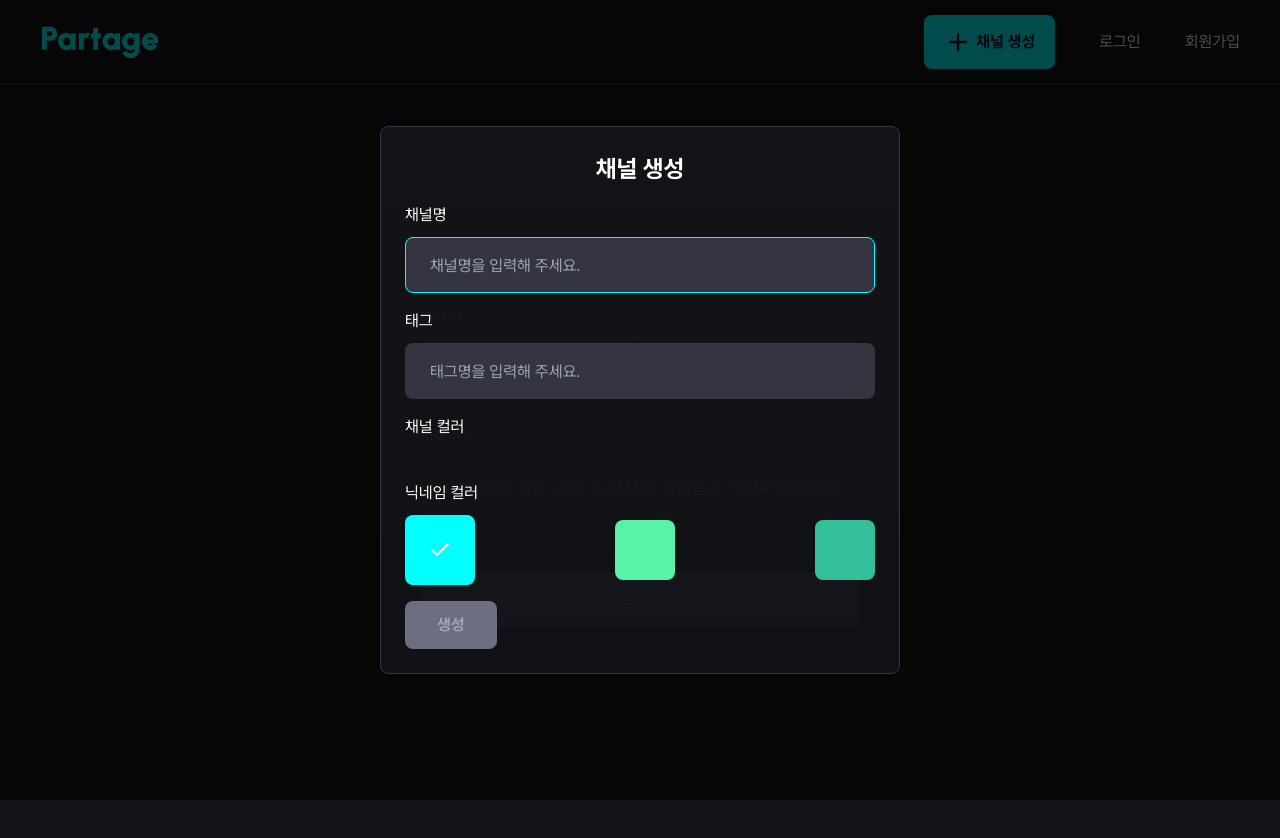
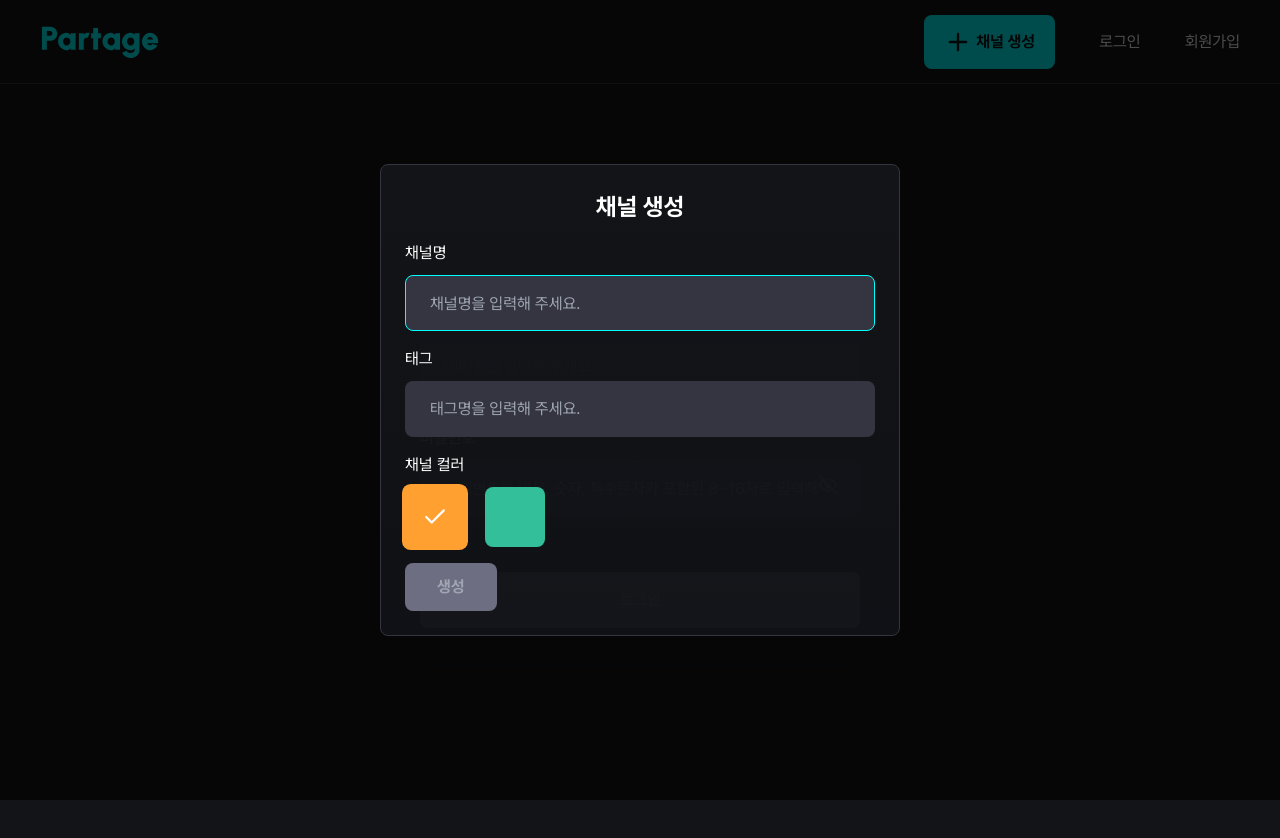
Before and after one commit to Team-Partage/partage_web, a Next.js app: page /login in a window 1280 px wide. Both pictures are taken after a click on the button "채널 생성". Shown: the top 838 px of the page. Built offline with nearby package versions, Linux system fonts and the light colour scheme.

Commit message:
refactor: ColorChips 리팩토링

```diff
--- a/src/components/ColorChips.tsx
+++ b/src/components/ColorChips.tsx
@@ -1,69 +1,53 @@
-import { ReactNode, useEffect, useState } from 'react';
+'use client';
+
+import { useState } from 'react';
 
 import { cn } from '@/lib/utils';
-import { colors, customColors } from '@/utils/colors';
 import { Check } from 'lucide-react';
 
-type Size =
-  | 'size-[60px]'
-  | 'size-[70px]'
-  | 'size-[80px]'
-  | 'size-[84px]'
-  | string;
+import config from '../../tailwind.config';
 
-type Props = {
-  size: Size;
-  selectedSize: Size;
-  count: number;
-  onColorSelect: (color: string) => void;
-  children: ReactNode;
-};
+type Size = 'size-[60px]' | 'size-[70px]' | 'size-[80px]' | 'size-[84px]' | string;
 
-const ColorChips = ({ size, selectedSize, count, onColorSelect, children }: Props) => {
-  // TODO zustand 유저정보
-  const myColor = '#00FFFF';
+const colorType = { ...config.theme.extend.colors.main, ...config.theme.extend.colors.sub };
 
+type ColorType = keyof typeof colorType;
+
+interface Props {
+  className?: string;
+  onChange?: (color: string) => void;
+  children?: React.ReactNode;
+  colors: ColorType[];
+}
+
+const ColorChips = ({ onChange, className, colors }: Props) => {
   const [selectedColor, setSelectedColor] = useState<string>(colors[0]);
-  const chips = Object.keys(colors).slice(0, count);
-
-  useEffect(() => {
-    const initialColorMain = Object.keys(customColors.main).find(
-      (key) => customColors.main[key] === myColor,
-    );
-    const initialColorSub = Object.keys(customColors.sub).find(
-      (key) => customColors.sub[key] === myColor,
-    );
-    const initialColorKey = initialColorMain || initialColorSub;
-
-    if (initialColorKey) {
-      setSelectedColor(initialColorKey);
-    }
-  }, [myColor]);
 
   const handleClick = (color: string) => {
     setSelectedColor(color);
-    onColorSelect(customColors.main[color] || customColors.sub[color]);
+    onChange && onChange(color);
   };
+  return (
+    <div className="flex w-full items-center gap-5">
+      {colors.map((color, index) => {
+        const colorID = color + index;
 
-  return (
-    <>
-      <div className="mb-[10px] mt-[32px] text-neutral-100 base-regular">{children}</div>
-      <div className="flex w-full items-center justify-between">
-        {chips.map((color, index) => (
+        return (
           <div
-            key={index}
+            key={colorID}
             onClick={() => handleClick(color)}
             className={cn(
-              colors[color],
-              'rounded-lg flex items-center justify-center cursor-pointer',
-              selectedColor === color ? selectedSize : size,
+              'rounded-lg flex items-center justify-center cursor-pointer size-[60px] transition-transform',
+              selectedColor + index === colorID ? 'scale-110' : '',
+              className,
             )}
+            style={{ backgroundColor: colorType[color] }}
           >
-            {selectedColor === color && <Check />}
+            {selectedColor + index === colorID && <Check />}
           </div>
-        ))}
-      </div>
-    </>
+        );
+      })}
+    </div>
   );
 };
 
--- a/src/components/modal/CreateChannelModal.tsx
+++ b/src/components/modal/CreateChannelModal.tsx
@@ -1,10 +1,15 @@
+import { useState } from 'react';
+
 import ColorChips from '../ColorChips';
+import TagInput from '../TagInput';
 import { Button } from '../ui/button';
 import { DialogContent, DialogHeader, DialogTitle, DialogFooter } from '../ui/dialog';
 import { Input } from '../ui/input';
 import { Label } from '../ui/label';
 
 const CreateChannelModal = () => {
+  const [color, setColor] = useState('');
+
   return (
     <DialogContent>
       <DialogHeader>
@@ -14,20 +19,13 @@ const CreateChannelModal = () => {
         <Label htmlFor="channelName">채널명</Label>
         <Input id="channelName" placeholder="채널명을 입력해 주세요." />
       </div>
-      <div>
+      <div className="min-w-0">
         <Label htmlFor="channelTag">태그</Label>
-        <Input id="channelTag" placeholder="태그명을 입력해 주세요." />
+        <TagInput id="channelTag" placeholder="태그명을 입력해 주세요." color={color} />
       </div>
       <div>
-        <Label htmlFor="channelTag">채널 컬러</Label>
-        <ColorChips
-          size={'size-[60px]'}
-          selectedSize={'size-[70px]'}
-          count={3}
-          onColorSelect={() => {}}
-        >
-          닉네임 컬러
-        </ColorChips>
+        <Label>채널 컬러</Label>
+        <ColorChips colors={['orange', 'green']} />
       </div>
       <DialogFooter>
         <Button variant="active" disabled={true}>
```
